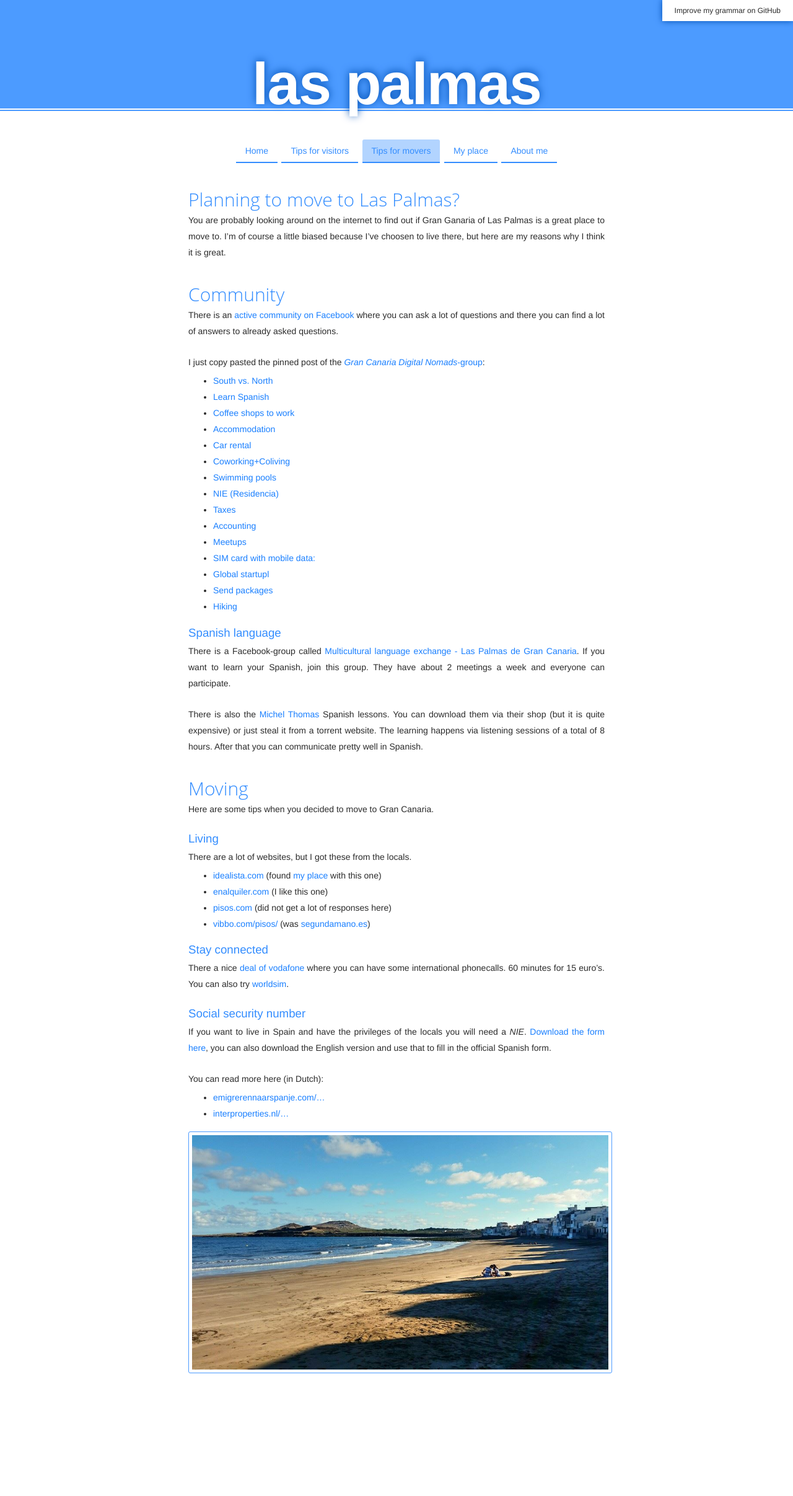
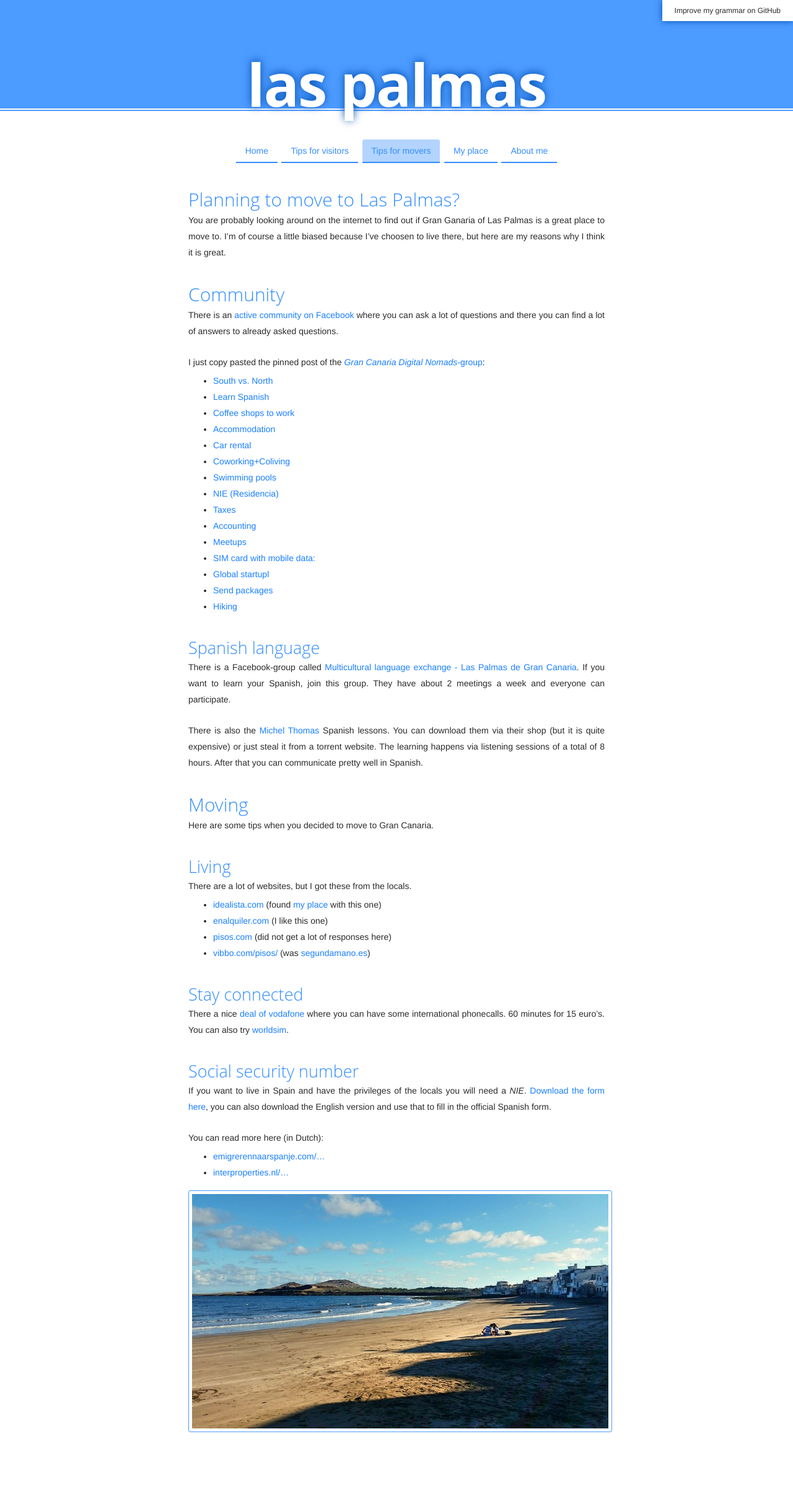
Before and after one commit to adriaandotcom/laspalmas.adriaan.io, a Jekyll site: the page built from movers.md, in a window 1280 px wide. Shown: the whole page at 62% size. Built offline with Jekyll 4.4.1, drawn with Linux system fonts in a browser that asks for light colours; before the commit the page ends 2318 px from its top, so only the background shows below that.

Commit message:
Update app.scss

```diff
--- a/style/app.scss
+++ b/style/app.scss
@@ -40,8 +40,14 @@ header {
     margin: 0;
     position: relative;
     bottom: -8px;
-    @media(max-width: 500px) {
+    text-transform: lowercase;
+    font-size: 95px;
+    font-weight: bold;
+    letter-spacing: -2px;
+
+    @media (max-width: 500px) {
       bottom: -5px;
+      font-size: 60px;
     }
 
     a {
@@ -99,36 +105,30 @@ main {
   margin-bottom: 80px;
 }
 
-h1, h2, h3, h4, h5 {
+h1, h2, h3, h4, h5, h6 {
   color: darken($main-color, 5%);
-  font-weight: normal;
+  margin: 0;
   margin-bottom: 5px;
-}
-
-h1, h2 {
   line-height: 1;
-  margin: 0;
+  font-family: 'Open Sans', sans-serif;
+  font-weight: 300;
+  margin-top: 40px;
 }
 
 h1 {
-  text-transform: lowercase;
-  font-size: 95px;
-  font-weight: bold;
-  letter-spacing: -2px;
-  color: #FFAA51;
-
-  @media(max-width: 500px) {
-    font-size: 60px;
-  }
+  font-size: 33px;
 }
 
+h2 {
+  font-size: 30px;
+}
 
-h2 {
-  font-family: 'Open Sans', sans-serif;
-  font-size: 30px;
-  font-weight: 300;
-  margin-top: 40px;
-  margin-bottom: 5px;
+h3 {
+  font-size: 27px;
+}
+
+h4 {
+  font-size: 24px;
 }
 
 p, li {
```
